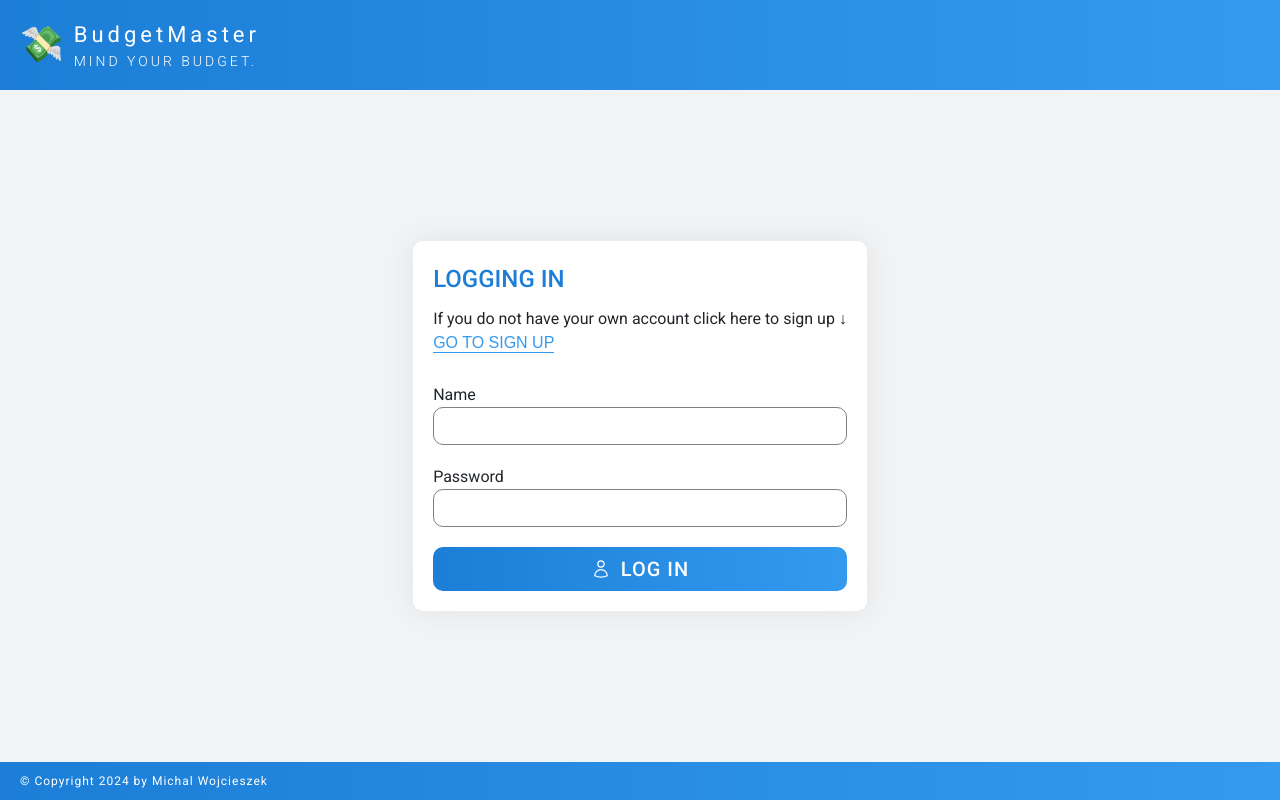
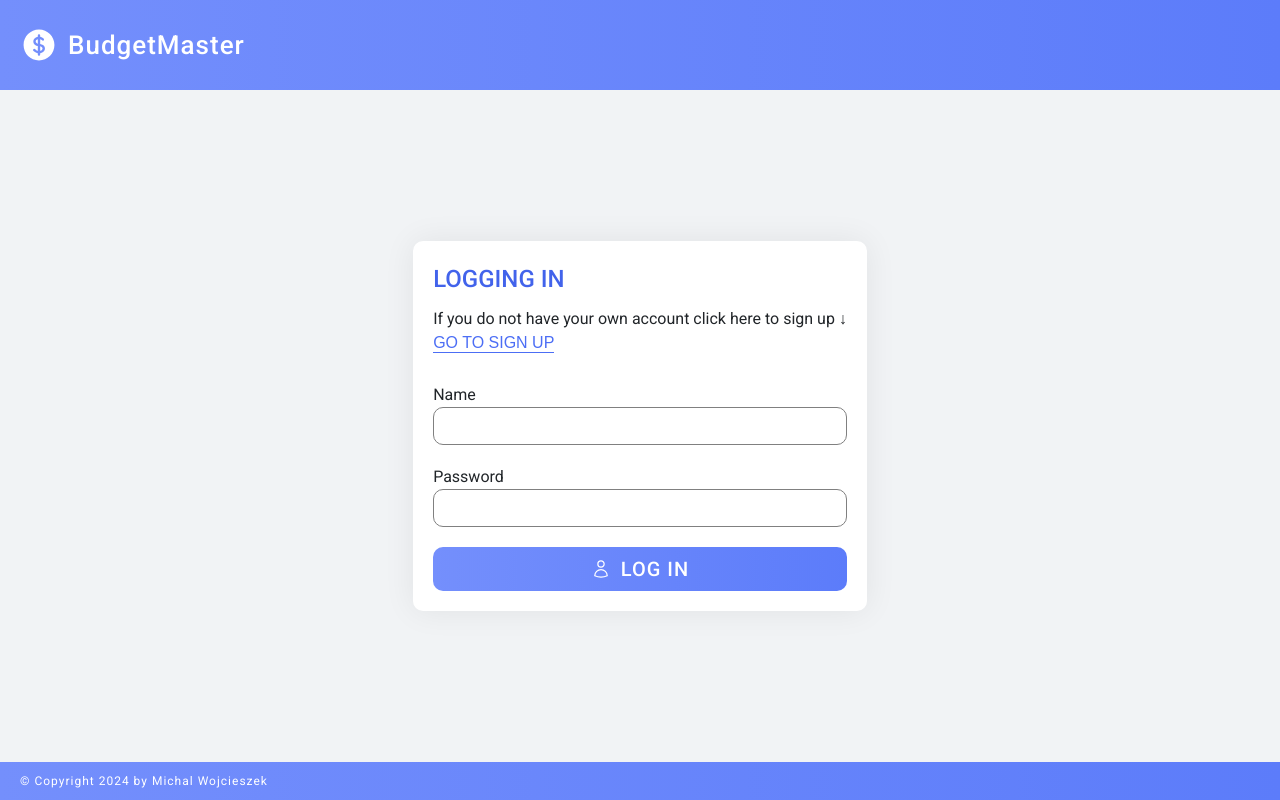
Before and after one commit to michalwojcieszek/FinancialApp, a React (Vite) app: page / in a window 1280 px wide. Built offline with nearby package versions, Linux system fonts and the light colour scheme.

Commit message:
color change

```diff
--- a/src/AppLayout.jsx
+++ b/src/AppLayout.jsx
@@ -19,6 +19,7 @@ const Main = styled.main`
   max-width: 54rem;
   margin: auto;
   padding: 0 3rem;
+  z-index: 999;
 
   @media (max-width: 540px) {
     /* padding: 0 1rem; //Adjust padding for screens under 540px width */
@@ -34,6 +35,7 @@ function AppLayout() {
 
   return (
     <>
+      {/* <StyledHeader> */}
       <StyledLayout>
         <Header />
         <Main>
@@ -43,8 +45,8 @@ function AppLayout() {
           </LoginProvider>
         </Main>
         <Footer />
+        <SettingsPopupContainer />
       </StyledLayout>
-      <SettingsPopupContainer />
     </>
   );
 }
--- a/src/components/Chart.jsx
+++ b/src/components/Chart.jsx
@@ -3,6 +3,15 @@ import ChartContainerDiv from "../ui/styledComponents/ChartContainerDiv";
 import H3 from "../ui/styledComponents/H3";
 
 const colors = [
+  "#91a7ff",
+  "#4c6ef5",
+  "#3b5bdb",
+  "#9775fa",
+  "#7950f2",
+  "#5f3dc4",
+  "#f3d9fa",
+  "#be4bdb",
+  "#862e9c",
   "#a5d8ff",
   "#4dabf7",
   "#228be6",
@@ -20,13 +29,8 @@ const colors = [
   "#91a7ff",
   "#4c6ef5",
   "#3b5bdb",
-  "#9775fa",
-  "#7950f2",
-  "#5f3dc4",
-  "#f3d9fa",
-  "#be4bdb",
-  "#862e9c",
 ];
+
 // const roundedValue = parseFloat(value.toFixed(2));
 
 function Chart({ categoryCost }) {
--- a/src/components/Header.jsx
+++ b/src/components/Header.jsx
@@ -1,7 +1,7 @@
 import styled from "styled-components";
 import { useNavigate, useParams } from "react-router-dom";
 import toast from "react-hot-toast";
-import { HiArrowRightOnRectangle } from "react-icons/hi2";
+import { HiArrowRightOnRectangle, HiCurrencyDollar } from "react-icons/hi2";
 import ButtonWithEmojiDiv from "../ui/styledComponents/ButtonWithEmojiDiv";
 import { useGlobal } from "../contexts/GlobalContext";
 
@@ -14,11 +14,14 @@ const FlexHeaderDiv = styled.div`
 
 const FlexHeaderTextDiv = styled.div`
   display: flex;
-  flex-direction: column;
+  align-items: center;
+  justify-content: center;
+  gap: 1rem;
 `;
 
 const StyledHeader = styled.header`
   background: var(--gradient-default);
+  /* background: var(--gradient-default); */
   padding: 1rem 2rem;
   display: grid;
   align-items: center;
@@ -30,15 +33,18 @@ const StyledHeader = styled.header`
 `;
 
 const StyledH1 = styled.h1`
-  font-weight: 400;
+  font-weight: 500;
+  font-size: 2.6rem;
+  letter-spacing: 0.1rem;
   color: white;
-  font-size: 2.2rem;
-  letter-spacing: 0.4rem;
 `;
 
 const EmojiParagraph = styled.p`
-  font-size: 3.5rem;
+  font-size: 3.8rem;
   animation: move 6s infinite forwards;
+  display: flex;
+  align-items: center;
+  justify-content: center;
 
   @keyframes move {
     0%,
@@ -58,14 +64,6 @@ const EmojiParagraph = styled.p`
       transform: translateY(2px);
     }
   }
-`;
-
-const StyledSubtitle = styled.p`
-  font-size: 1.4rem;
-  font-weight: 300;
-  color: white;
-  text-transform: uppercase;
-  letter-spacing: 0.3rem;
 `;
 
 const UserInfo = styled.div`
@@ -120,10 +118,11 @@ function Header() {
     <>
       <StyledHeader>
         <FlexHeaderDiv onClick={handleClickTitle}>
-          <EmojiParagraph>💸</EmojiParagraph>
           <FlexHeaderTextDiv>
+            <EmojiParagraph>
+              <HiCurrencyDollar style={{ color: "white" }} />
+            </EmojiParagraph>
             <StyledH1>BudgetMaster</StyledH1>
-            <StyledSubtitle>Mind your budget.</StyledSubtitle>
           </FlexHeaderTextDiv>
         </FlexHeaderDiv>
         <UserInfo>
--- a/src/components/IncomeStats.jsx
+++ b/src/components/IncomeStats.jsx
@@ -34,7 +34,7 @@ function IncomeStats({
       )}
       {!isSavingsGoalAchieved && !isIncomeCrossed && (
         <p>
-          Your total savingsGoal this {period} despite crossing the limit:{" "}
+          Your total savings this {period} despite crossing the limit:{" "}
           <StatsSpan color={incomeColor}>
             {currency} {sumSaved.toFixed(2)}{" "}
           </StatsSpan>
--- a/src/styles/GlobalStyles.js
+++ b/src/styles/GlobalStyles.js
@@ -4,6 +4,7 @@ const GlobalStyles = createGlobalStyle`
 :root {
 /* COLORS https://yeun.github.io/open-color/*/
     /* Grey TEXT color */
+    --color-grey-000: #f8f9fa;
     --color-grey-100: #f1f3f5;
     --color-grey-200: #e9ecef;
     --color-grey-300: #dee2e6;
@@ -12,9 +13,9 @@ const GlobalStyles = createGlobalStyle`
 
     /* Blue */
     /* MAIN Color */
-    --color-blue-700: #1c7ed6;
-    --color-blue-500: #339af0;
-    --color-blue-400: #4dabf7;
+    --color-blue-700: #4263eb;
+    --color-blue-500: #4c6ef5;
+    --color-blue-400: #5c7cfa;
     --color-blue-000: #e7f5ff;
 
     /* RED */
@@ -33,8 +34,9 @@ const GlobalStyles = createGlobalStyle`
 
 
 /* GRADIENTS */
-    --gradient-default: linear-gradient(to right, #1c7ed6, #339af0);
-    --gradient-hover: linear-gradient(to right, #339af0, #4dabf7);
+    --gradient-default: linear-gradient(to right, #748ffc , #5c7cfa);
+    --gradient-hover: linear-gradient(to right, #4c6ef5, #4263eb);
+
 
     --gradient-red-default: linear-gradient(to right, #e03131, #fa5252);
     --gradient-red-hover: linear-gradient(to right, #f03e3e, #ff6b6b);
```
